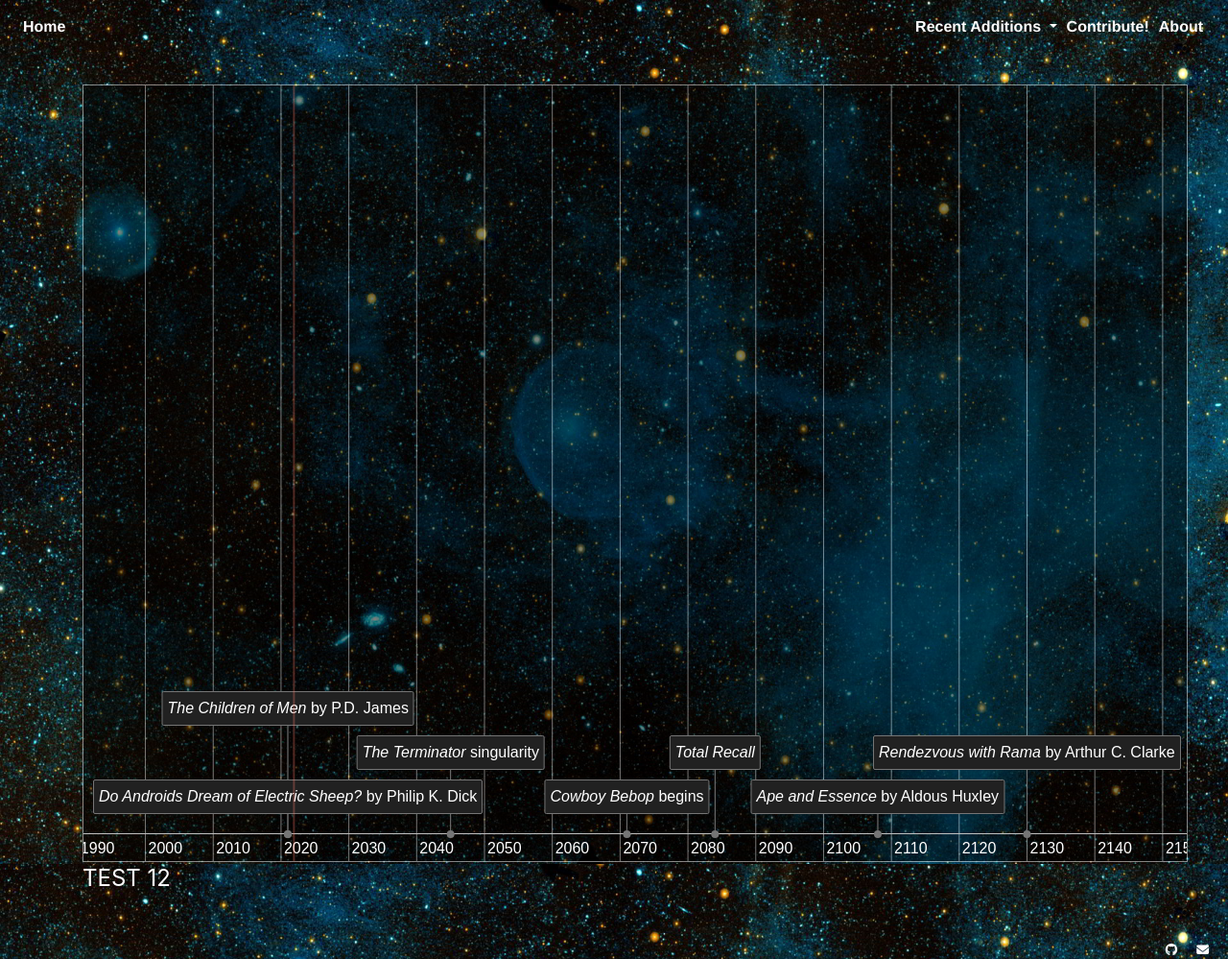
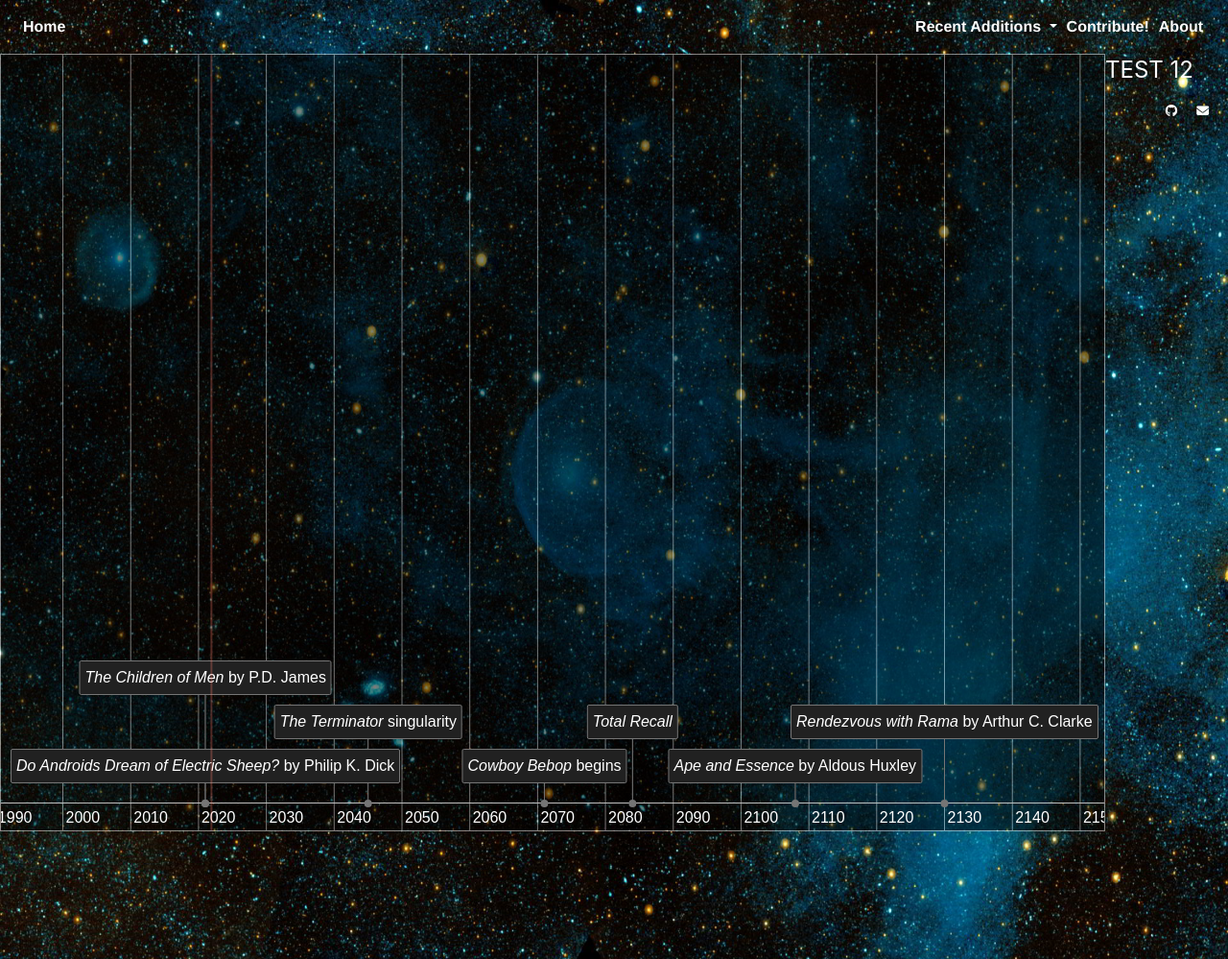
Before and after one commit to sftime/sftime.github.io, a Jekyll site: the page built from test.md, in a window 1280 px wide and 999 px high. Shown: the whole window at 96% size. Built offline with Jekyll 4.4.1, drawn with Linux system fonts in a browser that asks for light colours; nearby versions of some CDN libraries.

Commit message:
Update test.html

```diff
--- a/_layouts/test.html
+++ b/_layouts/test.html
@@ -38,7 +38,7 @@
       </ul>
     </div>
   </nav>
-  <div class="container p-3 my-3">
+  <!--<div class="container p-3 my-3">-->
 
     {{ content }}
 
@@ -100,7 +100,7 @@
 
   </script>
 
-  </div>
+  <!--</div>-->
 
   <footer>
     <a href="#"><i class="fa fa-envelope fa-1" aria-hidden="true"></i></a>
```
